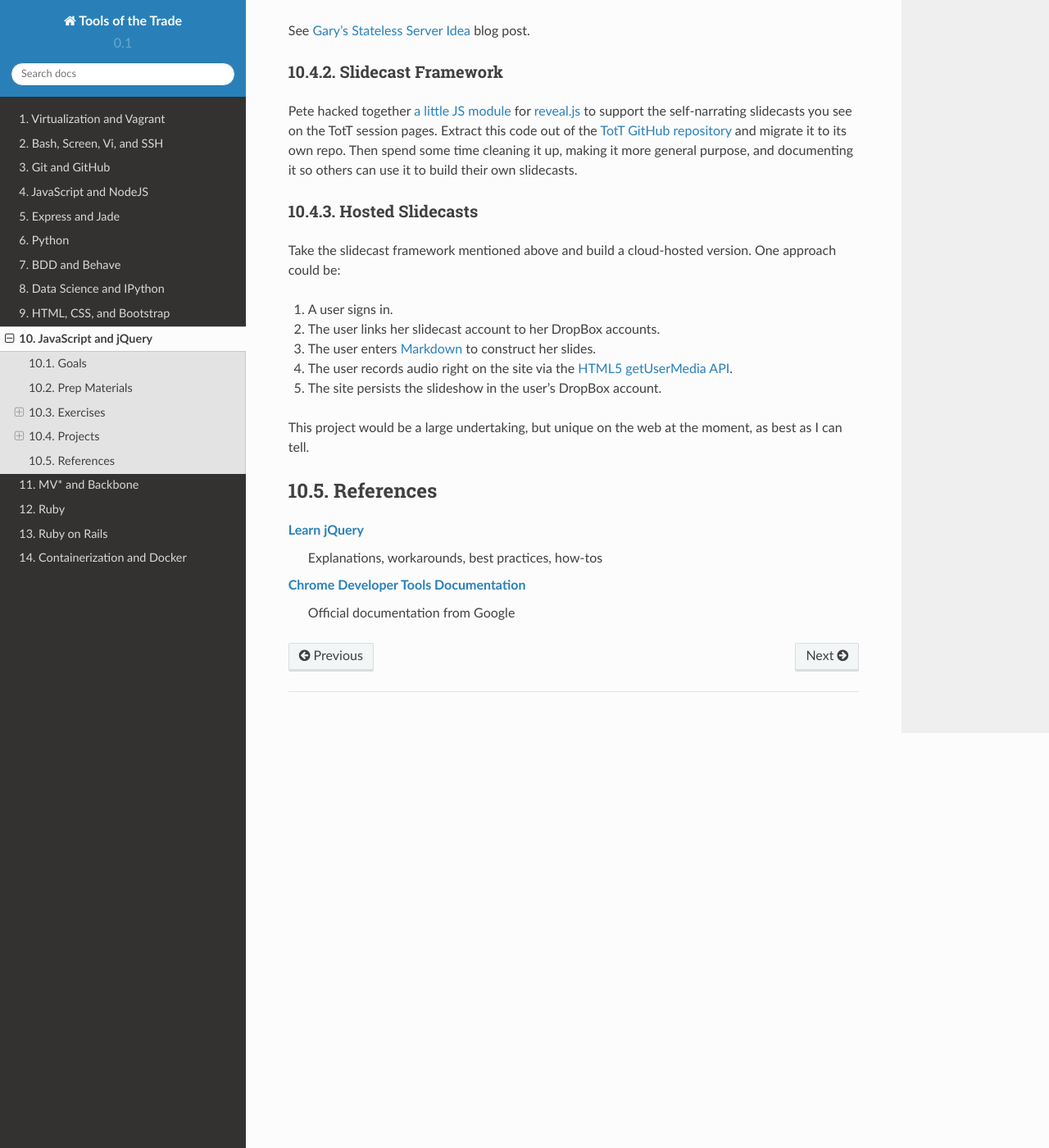
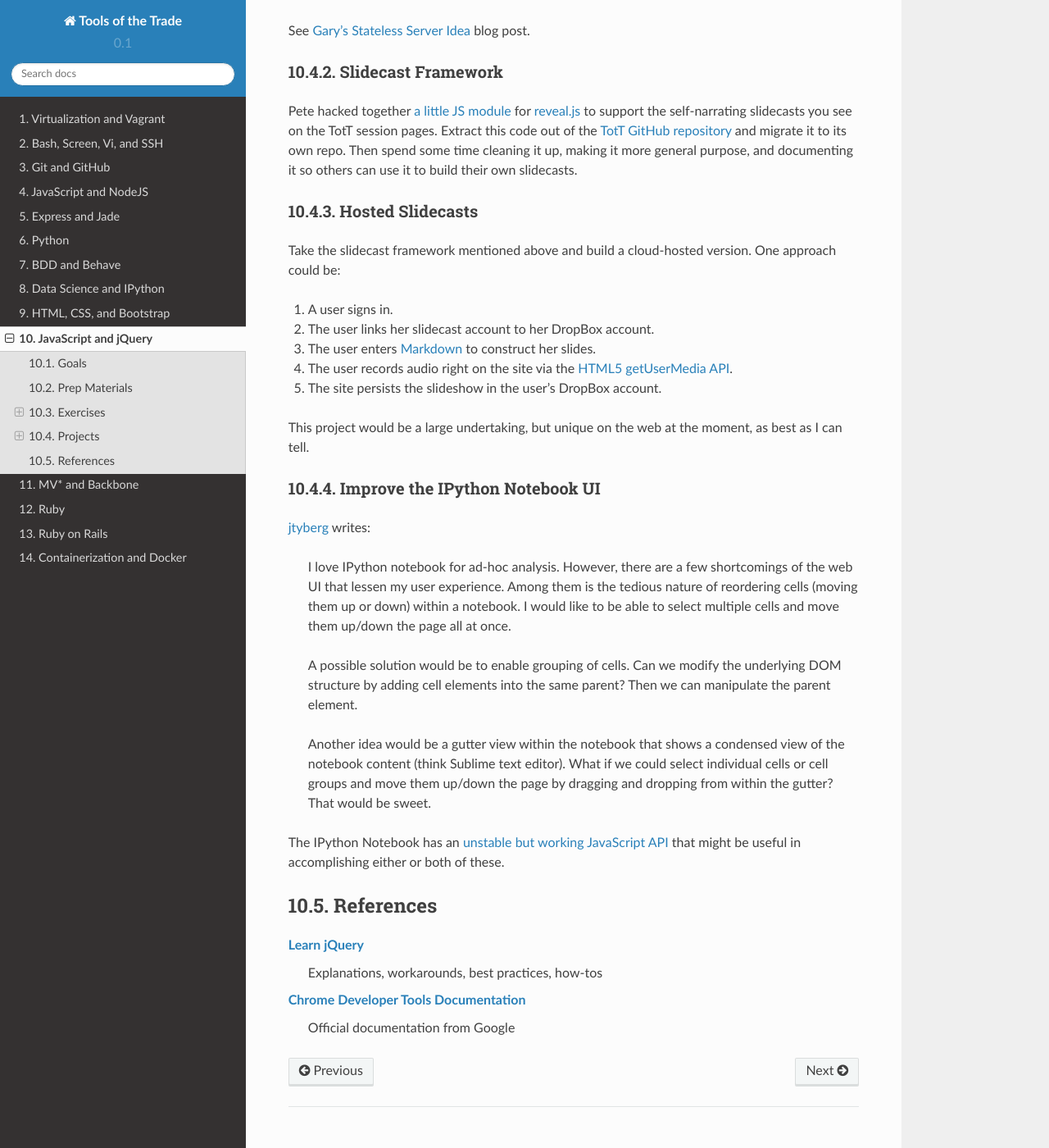
Before and after one commit to parente/tott, a Sphinx documentation site: the page built from doc/sessions/jquery.rst, in a window 1280 px wide and 1400 px high, scrolled down 4481 px. Shown: the whole window at 82% size. Built offline with Sphinx 7.4.7 and the Read the Docs theme 2.0.0, drawn with Linux system fonts in a browser that asks for light colours.

Commit message:
Fixed #3, added to ipy and jquery project lists

```diff
--- a/doc/sessions/jquery.rst
+++ b/doc/sessions/jquery.rst
@@ -152,12 +152,25 @@ Hosted Slidecasts
 Take the slidecast framework mentioned above and build a cloud-hosted version. One approach could be:
 
 1. A user signs in.
-2. The user links her slidecast account to her DropBox accounts.
+2. The user links her slidecast account to her DropBox account.
 3. The user enters Markdown_ to construct her slides.
 4. The user records audio right on the site via the `HTML5 getUserMedia API <http://www.html5rocks.com/en/tutorials/getusermedia/intro/>`_.
 5. The site persists the slideshow in the user's DropBox account.
 
 This project would be a large undertaking, but unique on the web at the moment, as best as I can tell.
+
+Improve the IPython Notebook UI
+###############################
+
+`jtyberg <https://github.com/jtyberg>`_ writes:
+
+  I love IPython notebook for ad-hoc analysis. However, there are a few shortcomings of the web UI that lessen my user experience. Among them is the tedious nature of reordering cells (moving them up or down) within a notebook. I would like to be able to select multiple cells and move them up/down the page all at once.
+
+  A possible solution would be to enable grouping of cells. Can we modify the underlying DOM structure by adding cell elements into the same parent? Then we can manipulate the parent element.
+
+  Another idea would be a gutter view within the notebook that shows a condensed view of the notebook content (think Sublime text editor). What if we could select individual cells or cell groups and move them up/down the page by dragging and dropping from within the gutter? That would be sweet.
+
+The IPython Notebook has an `unstable but working JavaScript API <https://github.com/ipython/ipython/tree/master/IPython/html/static/notebook/js>`_ that might be useful in accomplishing either or both of these.
 
 References
 ----------
```
Also changed, not shown: doc/sessions/ipython.rst (+13 -0 lines).
